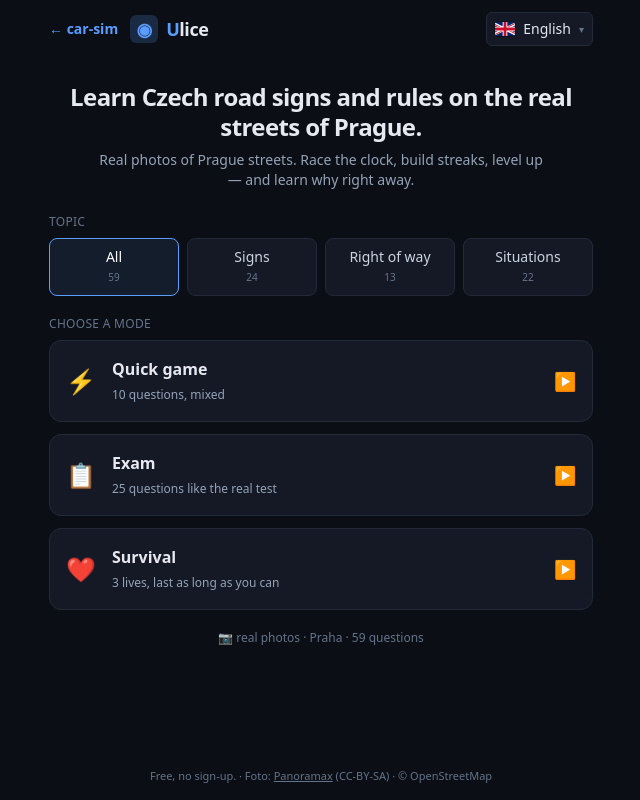
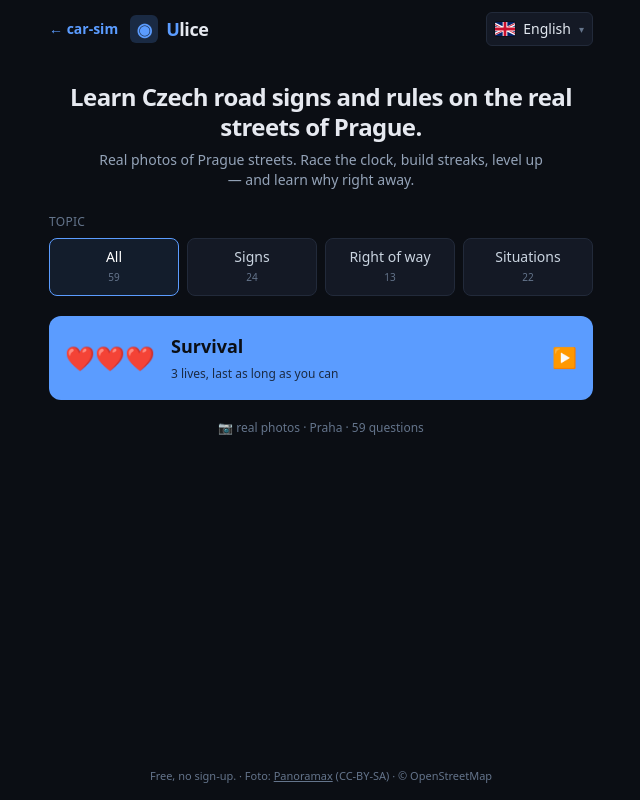
Before and after one commit to non4me/car-sim, a FastAPI app: page /quiz/photo/ in a window 1280 px wide. Shown: the whole page, without its empty margins (319-959 px from the left). Run offline with FastAPI, Linux system fonts and the light colour scheme; some libraries are stand-ins or nearby versions.

Commit message:
quiz/photo: lives-only mode, remove countdown timer
Drop the per-question countdown entirely (msg 2827): photo quiz is now a
single lives-based game (hearts). /start forces the survival machinery
(lives + endless + leaderboard) as the only mode; the Quick/Exam/Survival
picker is replaced by one play button (topic picker kept). Backend strips
the time bonus and the timeout auto-submit; a wrong answer simply costs a
life. Supersedes msg 2812's 20->30s timer change (timer now gone).

```diff
--- a/app/quiz/photo.py
+++ b/app/quiz/photo.py
@@ -263,7 +263,7 @@ def start(request: Request, mode: str = Form("quick"), topic: str = Form("all"),
     lang = detect_lang(None, ui_lang, accept_language)
     if not QUESTIONS:
         return templates.TemplateResponse("index.html", ctx(request, lang, count=0, counts={}))
-    sid = new_session(lang, mode, topic)
+    sid = new_session(lang, "survival", topic)   # one game type: lives, no timer (msg 2827)
     s = SESSIONS[sid]
     q = serve_next(s)
     resp = templates.TemplateResponse("game.html", ctx(request, lang, q=q, hud=hud(s)))
@@ -285,9 +285,9 @@ def answer(request: Request, choice: int = Form(...), sid: str | None = Cookie(d
                 is_correct=(choice == q["correct_index"]), timed_out=False,
                 points=0, time_bonus=0, mult=1.0, level_up=False, over=is_over(s)))
 
-    elapsed = min(QUESTION_SECONDS, max(0.0, time.time() - s["q_served_at"]))
-    timed_out = (choice < 0)
-    is_correct = (not timed_out) and (choice == q["correct_index"])
+    # lives-only game (msg 2827): no timer, so no timeout and no time bonus — a wrong answer costs a life.
+    is_correct = (0 <= choice == q["correct_index"])
+    timed_out = False
     prev_level = rank_info(s["xp"], lang)["level"]
 
     points = time_bonus = 0
@@ -296,8 +296,7 @@ def answer(request: Request, choice: int = Form(...), sid: str | None = Cookie(d
     if is_correct:
         streak_now = s["streak"] + 1
         mult = 2.0 if streak_now >= 5 else 1.5 if streak_now >= 3 else 1.0
-        time_bonus = round(10 * (QUESTION_SECONDS - elapsed) / QUESTION_SECONDS)
-        points = round((10 + time_bonus) * mult)
+        points = round(10 * mult)
         s["score"] += points
         s["xp"] += points
         s["streak"] = streak_now
@@ -305,7 +304,7 @@ def answer(request: Request, choice: int = Form(...), sid: str | None = Cookie(d
         s["correct"] += 1
     else:
         s["streak"] = 0
-        if s["mode"] == "survival" and s["lives"] is not None:
+        if s["lives"] is not None:
             s["lives"] = max(0, s["lives"] - 1)
 
     level_up = rank_info(s["xp"], lang)["level"] > prev_level
--- a/app/quiz/templates/_feedback.html
+++ b/app/quiz/templates/_feedback.html
@@ -34,12 +34,11 @@
 <div class="mt-4 rounded-xl border {{ 'border-good/40 bg-good/5' if is_correct else 'border-bad/40 bg-bad/5' }} p-4 fade-in">
   <div class="flex items-center justify-between">
     <div class="font-bold {{ 'text-good' if is_correct else 'text-bad' }}">
-      {% if is_correct %}✓ {{ t.correct }}{% elif timed_out %}⏱ {{ t.timeout }}{% else %}✕ {{ t.wrong }}{% endif %}
+      {% if is_correct %}✓ {{ t.correct }}{% else %}✕ {{ t.wrong }}{% endif %}
     </div>
     {% if is_correct %}
     <div class="text-xs text-slate-400 tabular-nums">
       <span class="text-good font-semibold">+{{ points }}</span>
-      {% if time_bonus %} · ⚡+{{ time_bonus }}{% endif %}
       {% if mult > 1 %} · <span class="text-amber-400">×{{ '2' if mult == 2.0 else '1.5' }}</span>{% endif %}
     </div>
     {% endif %}
--- a/app/quiz/templates/base.html
+++ b/app/quiz/templates/base.html
@@ -25,7 +25,6 @@
     @keyframes fi{from{opacity:0;transform:translateY(4px)}to{opacity:1;transform:none}}
     @keyframes pop{0%{opacity:0;transform:translate(-50%,8px) scale(.8)}25%{opacity:1;transform:translate(-50%,0) scale(1.08)}70%{opacity:1;transform:translate(-50%,-10px) scale(1)}100%{opacity:0;transform:translate(-50%,-34px) scale(.95)}}
     .photo{background:#0c0f17}
-    .timerbar{transition:width .1s linear}
   </style>
 </head>
 <body class="h-full min-h-full antialiased">
@@ -83,25 +82,6 @@
   </script>
   <script>
   (function(){
-    var raf=null, answered=false;
-    function clearTimer(){ if(raf){cancelAnimationFrame(raf);raf=null;} }
-    function startTimer(el){
-      clearTimer(); answered=false;
-      var secs=parseFloat(el.getAttribute('data-seconds')||'20');
-      var bar=el.querySelector('[data-bar]'), num=el.querySelector('[data-num]');
-      var end=Date.now()+secs*1000;
-      (function tick(){
-        var left=Math.max(0,end-Date.now());
-        var pct=left/(secs*1000)*100;
-        if(bar){ bar.style.width=pct+'%';
-          if(pct<25){bar.classList.remove('bg-accent');bar.classList.add('bg-bad');}
-          else{bar.classList.add('bg-accent');bar.classList.remove('bg-bad');} }
-        if(num) num.textContent=Math.ceil(left/1000);
-        if(left<=0){ clearTimer(); if(!answered){answered=true;
-          htmx.ajax('POST','{{ base }}/answer',{target:'#game',swap:'innerHTML',values:{choice:-1}});} return; }
-        raf=requestAnimationFrame(tick);
-      })();
-    }
     function toast(html, cls){
       var d=document.createElement('div');
       d.className='pointer-events-none fixed left-1/2 z-50 font-extrabold text-center '+cls;
@@ -122,7 +102,6 @@
       }
     }
     function lockOpts(){
-      answered=true; clearTimer();
       var box=document.getElementById('options');
       if(box){ box.querySelectorAll('button').forEach(function(b){ b.disabled=true; b.classList.add('opacity-50','pointer-events-none'); }); }
     }
@@ -132,12 +111,8 @@
     });
     document.body.addEventListener('htmx:afterSwap', function(e){
       if(e.target && e.target.id==='game'){
-        var t=document.getElementById('qtimer'); if(t) startTimer(t);
         var c=document.getElementById('combo'); if(c) showCombo(c);
       }
-    });
-    document.addEventListener('DOMContentLoaded', function(){
-      var t=document.getElementById('qtimer'); if(t) startTimer(t);
     });
   })();
   </script>
--- a/app/quiz/templates/index.html
+++ b/app/quiz/templates/index.html
@@ -18,24 +18,11 @@
       {% endfor %}
     </div>
 
-    <div class="text-xs uppercase tracking-wide text-slate-500 mb-2">{{ t.choose_mode }}</div>
-    <div class="grid gap-3">
-      <button name="mode" value="quick" class="opt flex items-center gap-4 rounded-xl border border-line bg-panel p-4 text-left hover:border-accent/60">
-        <span class="text-2xl">⚡</span>
-        <span class="flex-1"><span class="font-bold block">{{ t.mode_quick }}</span><span class="text-xs text-slate-400">{{ t.mode_quick_d }}</span></span>
-        <span class="text-accent text-lg">▶</span>
-      </button>
-      <button name="mode" value="exam" class="opt flex items-center gap-4 rounded-xl border border-line bg-panel p-4 text-left hover:border-accent/60">
-        <span class="text-2xl">📋</span>
-        <span class="flex-1"><span class="font-bold block">{{ t.mode_exam }}</span><span class="text-xs text-slate-400">{{ t.mode_exam_d }}</span></span>
-        <span class="text-accent text-lg">▶</span>
-      </button>
-      <button name="mode" value="survival" class="opt flex items-center gap-4 rounded-xl border border-line bg-panel p-4 text-left hover:border-accent/60">
-        <span class="text-2xl">❤️</span>
-        <span class="flex-1"><span class="font-bold block">{{ t.mode_survival }}</span><span class="text-xs text-slate-400">{{ t.mode_survival_d }}</span></span>
-        <span class="text-accent text-lg">▶</span>
-      </button>
-    </div>
+    <button name="mode" value="survival" class="opt w-full flex items-center gap-4 rounded-xl bg-accent text-ink p-4 text-left hover:brightness-110">
+      <span class="text-2xl leading-none">❤️❤️❤️</span>
+      <span class="flex-1"><span class="font-extrabold block text-lg">{{ t.mode_survival }}</span><span class="text-xs opacity-80">{{ t.mode_survival_d }}</span></span>
+      <span class="text-xl">▶</span>
+    </button>
   </form>
 
   <div class="mt-5 text-center text-xs text-slate-500">📷 {{ t.real_photos }} · Praha · {{ count }} {{ t.questions_word }}</div>
```
Also changed, not shown: app/quiz/templates/_question.html (+0 -10 lines).
